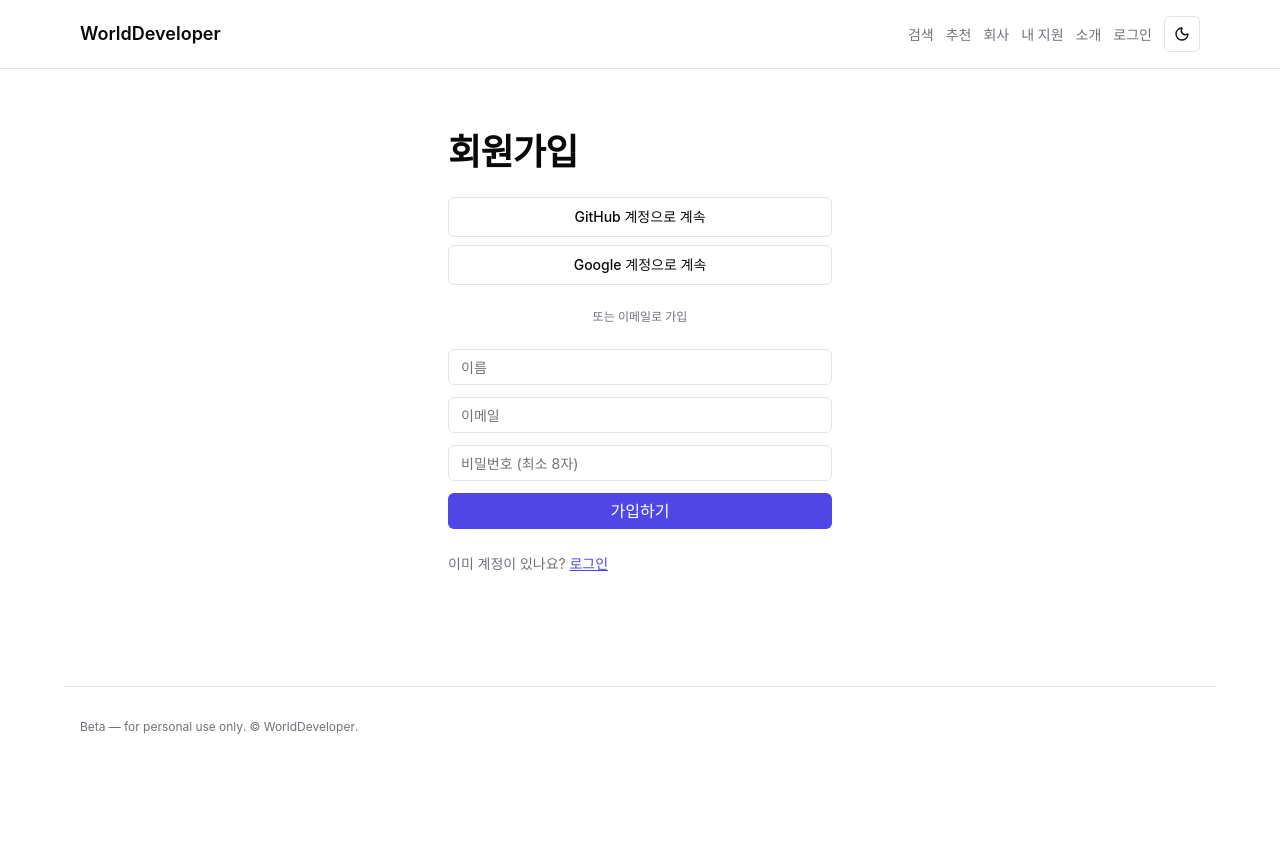
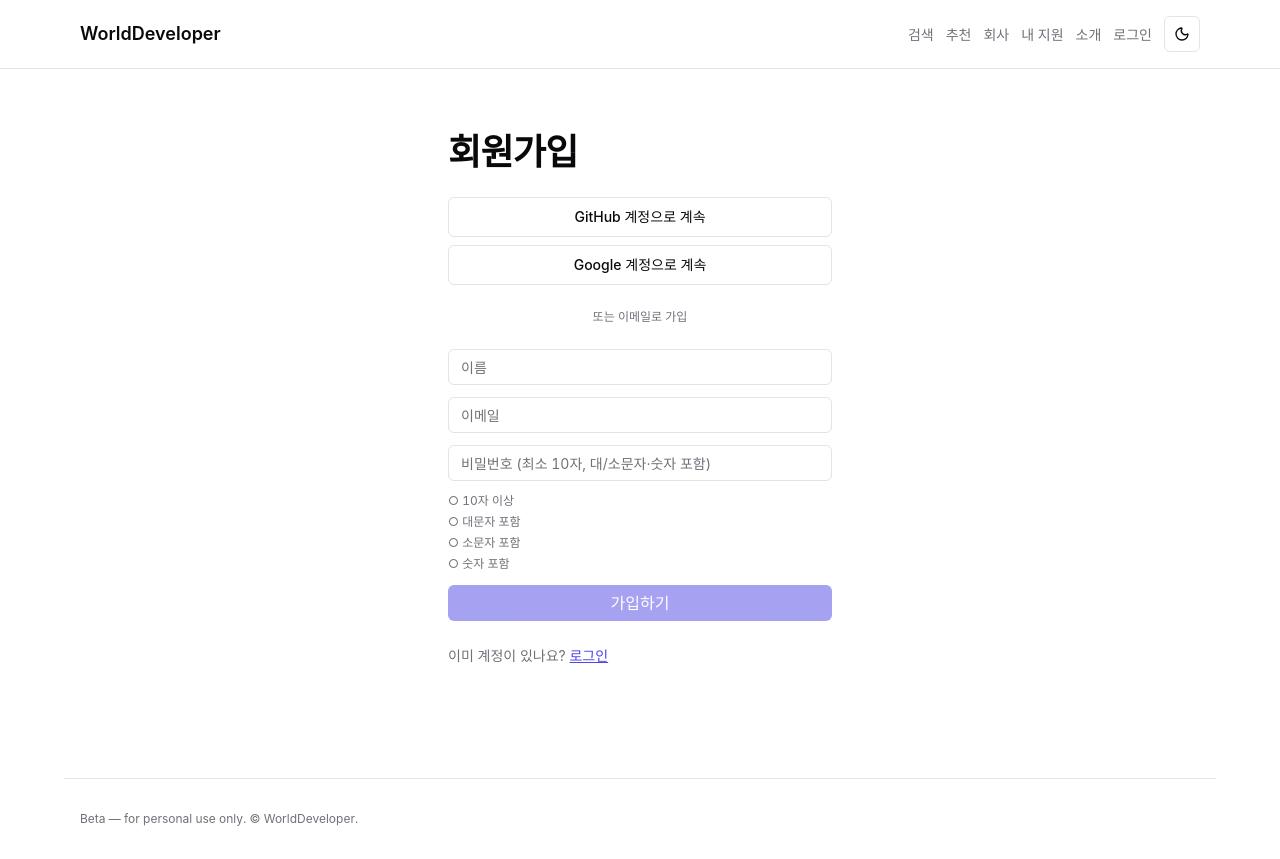
Before and after one commit to Minjun1023/WorldDeveloper, a Next.js app in the folder web/: page /signup in a window 1280 px wide. Before the commit the page ends 800 px from the top, so only its background shows below. Built offline with nearby package versions, Linux system fonts and the light colour scheme; no server answers.

Commit message:
feat(web-auth): 회원가입 비밀번호 실시간 체크리스트 + 제출 게이팅

```diff
--- a/web/components/auth/CredentialsForm.tsx
+++ b/web/components/auth/CredentialsForm.tsx
@@ -5,6 +5,8 @@ import { useState } from "react";
 
 import { Button } from "@/components/ui/button";
 import { Input } from "@/components/ui/input";
+import { checkPassword, isPasswordValid } from "@/lib/password";
+import { PasswordChecklist } from "@/components/auth/PasswordChecklist";
 
 type Mode = "login" | "register";
 
@@ -99,14 +101,22 @@ export function CredentialsForm({
       />
       <Input
         type="password"
-        placeholder="비밀번호 (최소 8자)"
-        minLength={8}
+        placeholder={
+          mode === "register" ? "비밀번호 (최소 10자, 대/소문자·숫자 포함)" : "비밀번호"
+        }
+        minLength={mode === "register" ? 10 : undefined}
+        maxLength={72}
         value={password}
         onChange={(e) => setPassword(e.target.value)}
         required
       />
+      {mode === "register" && <PasswordChecklist checks={checkPassword(password)} />}
       {error && <p className="text-destructive text-body-sm">{error}</p>}
-      <Button type="submit" disabled={pending} className="w-full">
+      <Button
+        type="submit"
+        disabled={pending || (mode === "register" && !isPasswordValid(password))}
+        className="w-full"
+      >
         {pending ? "처리 중…" : mode === "register" ? "가입하기" : "로그인"}
       </Button>
     </form>
```
